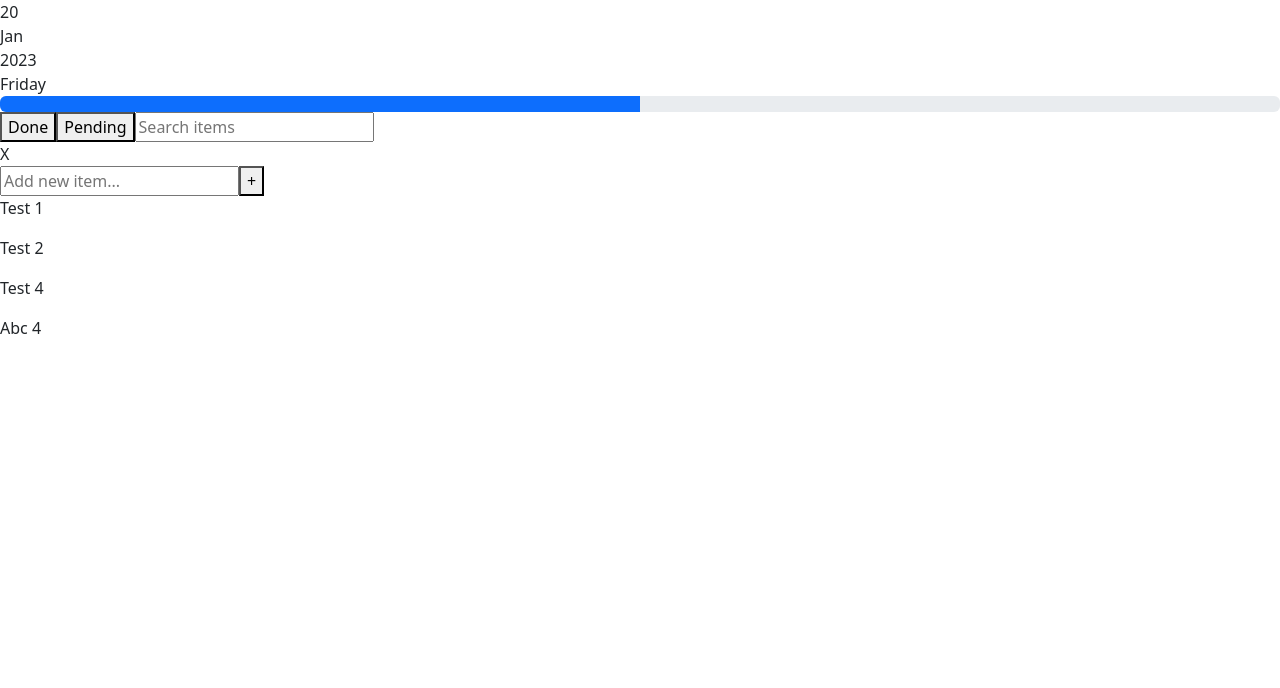
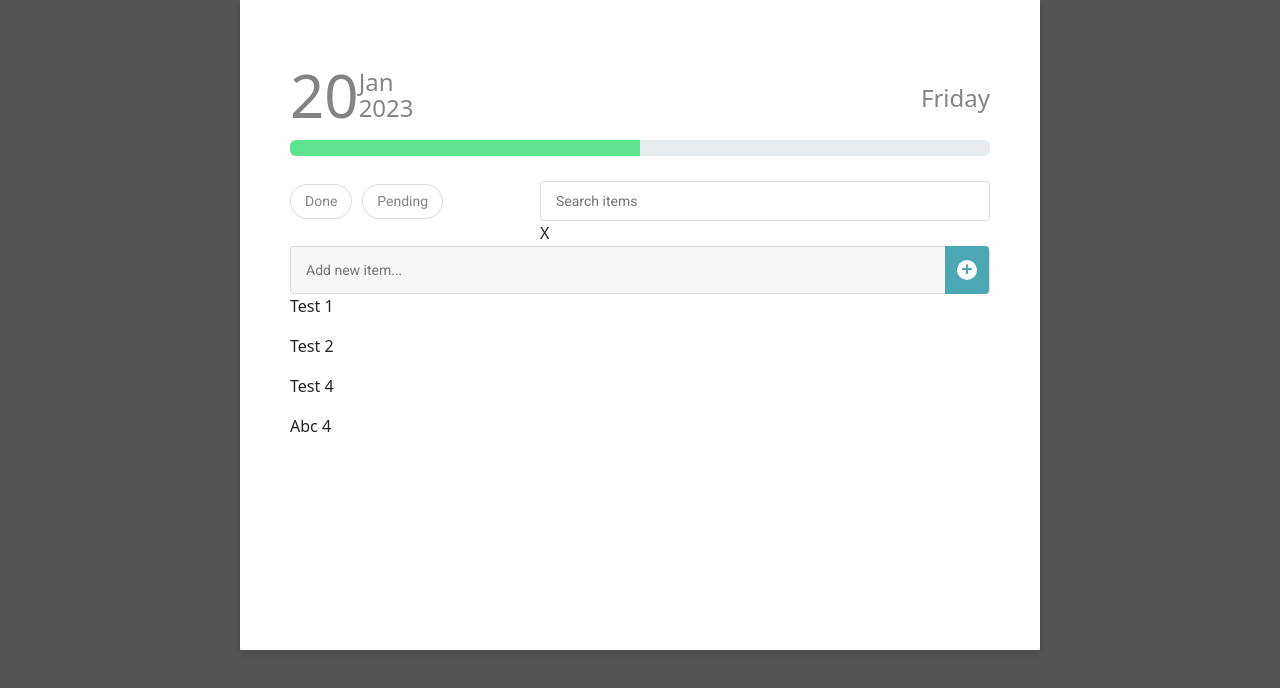
Before and after one commit to sizebay/frontend-challenge, a React (Create React App) app: page / in a window 1280 px wide. Shown: the top 688 px of the page. Built offline with nearby package versions, Linux system fonts and the light colour scheme.

Commit message:
Style add item

```diff
--- /dev/null
+++ b/src/assets/styles/additem.css
@@ -0,0 +1,110 @@
+/* .add-container {
+  display: flex;
+  flex-wrap: nowrap;
+}
+
+.add-container button {
+  border: 0;
+  width: 44px;
+  height: 48px;
+  background: #4da6b3 0% 0% no-repeat padding-box;
+  border-radius: 0px 4px 4px 0px;
+  opacity: 1;
+}
+
+.add-container button div {
+  width: 20px;
+  height: 20px;
+  background: #ffffff 0% 0% no-repeat padding-box;
+  opacity: 1;
+  border-radius: 50%;
+  margin-left: auto;
+  margin-right: auto;
+  display: flex;
+  align-items: center;
+  justify-content: center;
+  color: #4da6b3 !important;
+  font-weight: bold;
+  font-size: 20px;
+  padding-bottom: 3px;
+}
+
+.add-container input {
+  outline: none;
+  width: 100%;
+  height: 48px;
+  background: #f7f7f7 0% 0% no-repeat padding-box;
+  border: 1px solid #dbdbdb;
+  border-radius: 4px 0 0 4px;
+  opacity: 1;
+  font: normal normal normal 14px/19px Roboto;
+  letter-spacing: 0px;
+  padding-left: 15px;
+}
+
+.add-container:focus {
+  background: #ffffff 0% 0% no-repeat padding-box !important;
+  border: 1px solid #dbdbdb;
+  border-radius: 4px;
+  opacity: 1;
+} */
+
+.add-container {
+  height: 48px;
+  display: flex;
+  flex-wrap: nowrap;
+  background: #f7f7f7 0% 0% no-repeat padding-box;
+  border: 1px solid #dbdbdb;
+  border-radius: 4px;
+  opacity: 1;
+  padding: 0px;
+  align-items: center;
+}
+
+.add-container input {
+  outline: none;
+  border: 0;
+  flex-grow: 2;
+  font: normal normal normal 14px/19px Roboto;
+  border-radius: 4px;
+  background: #f7f7f7 0% 0% no-repeat padding-box;
+  padding: 0px 15px 0px 15px;
+}
+
+.add-container input:focus::-webkit-input {
+  color: #848484;
+}
+
+.add-container input:focus::-webkit-input-placeholder {
+  color: #84848477;
+}
+
+.add-container input:focus {
+  background: #ffffff 0% 0% no-repeat padding-box;
+}
+
+.add-container button {
+  border: 0;
+  width: 44px;
+  height: 48px;
+  background: #4da6b3 0% 0% no-repeat padding-box;
+  border-radius: 0px 4px 4px 0px;
+  opacity: 1;
+}
+
+.add-container button div {
+  width: 20px;
+  height: 20px;
+  background: #ffffff 0% 0% no-repeat padding-box;
+  opacity: 1;
+  border-radius: 50%;
+  margin-left: auto;
+  margin-right: auto;
+  display: flex;
+  align-items: center;
+  justify-content: center;
+  color: #4da6b3 !important;
+  font-weight: bold;
+  font-size: 20px;
+  padding-bottom: 3px;
+}
--- /dev/null
+++ b/src/assets/styles/calendar.css
@@ -0,0 +1,41 @@
+.calendar-container {
+  display: grid;
+  justify-content: space-between;
+  grid-template-columns: 1fr 1fr;
+  color: #848484;
+}
+
+.date {
+  font-size: 60px;
+}
+
+.month,
+.year,
+.day {
+  font-size: 24px;
+}
+
+.calendar-right {
+  justify-self: end;
+  display: grid;
+  grid-template-rows: 1fr 1fr;
+}
+
+.calendar-right .day {
+  margin-top: -15px;
+  grid-row: 2;
+}
+
+.calendar-left {
+  display: grid;
+  grid-template-columns: min-content min-content;
+  align-items: center;
+}
+
+.month {
+  margin-bottom: -10px;
+}
+
+.year {
+  font-weight: 300;
+}
--- a/src/assets/styles/index.css
+++ b/src/assets/styles/index.css
@@ -1,17 +1,41 @@
-body {
-  margin: 0;
-  font-family: -apple-system, BlinkMacSystemFont, "Segoe UI", "Roboto", "Oxygen",
-    "Ubuntu", "Cantarell", "Fira Sans", "Droid Sans", "Helvetica Neue",
-    sans-serif;
-  -webkit-font-smoothing: antialiased;
-  -moz-osx-font-smoothing: grayscale;
+@import url("https://fonts.googleapis.com/css2?family=Roboto:ital,wght@0,100;0,300;0,400;0,500;0,700;0,900;1,100;1,300;1,400;1,500;1,700;1,900&display=swap");
+
+html {
+  box-sizing: border-box;
+  font-size: 16px;
+  font-family: "Roboto", sans-serif;
+  display: flex;
+  justify-content: center;
+  background-color: #555555;
 }
 
-code {
-  font-family: source-code-pro, Menlo, Monaco, Consolas, "Courier New",
-    monospace;
+*,
+*:before,
+*:after {
+  box-sizing: inherit;
 }
 
-.bg-green {
-  background-color: #5de290 !important;
+body,
+h1,
+h2,
+h3,
+h4,
+h5,
+h6,
+p,
+ol,
+ul {
+  margin: 0;
+  padding: 0;
+  font-weight: normal;
 }
+
+ol,
+ul {
+  list-style: none;
+}
+
+img {
+  max-width: 100%;
+  height: auto;
+}
--- /dev/null
+++ b/src/assets/styles/progressbar.css
@@ -0,0 +1,3 @@
+.bg-green {
+  background-color: #5de290 !important;
+}
--- /dev/null
+++ b/src/assets/styles/searchbar.css
@@ -0,0 +1,47 @@
+.search-container {
+  display: flex;
+  justify-content: space-between;
+  padding: 25px 0px 25px;
+}
+
+.search-input {
+  outline: none;
+  width: 450px;
+  height: 40px;
+  background: #ffffff 0% 0% no-repeat padding-box;
+  border: 1px solid #dbdbdb;
+  border-radius: 4px;
+  opacity: 1;
+  font: normal normal normal 14px/19px Roboto;
+  letter-spacing: 0px;
+  color: #848484;
+  padding: 15px;
+}
+
+.buttons {
+  display: flex;
+  align-items: center;
+  gap: 10px;
+}
+
+.buttons button {
+  background: #ffffff 0% 0% no-repeat padding-box;
+  border: 1px solid #dbdbdb;
+  border-radius: 20px;
+  opacity: 1;
+  font: normal normal normal 14px/19px Roboto;
+  letter-spacing: 0px;
+  color: #848484;
+  opacity: 1;
+  padding: 0.5em 1em;
+}
+
+.clear-search-field {
+  position: fixed;
+}
+
+.active {
+  background: #f7f7f8 0% 0% no-repeat padding-box !important;
+  border: 1px solid #4da6b3 !important;
+  color: #4da6b3 !important;
+}
--- /dev/null
+++ b/src/assets/styles/todo.css
@@ -0,0 +1,9 @@
+.todo-container {
+  width: 800px;
+  height: 650px;
+  background: #ffffff 0% 0% no-repeat padding-box;
+  box-shadow: 0px 3px 6px #00000029;
+  border-radius: 4px;
+  opacity: 1;
+  padding: 50px;
+}
--- a/src/components/AddItem.js
+++ b/src/components/AddItem.js
@@ -1,4 +1,6 @@
 import React, { useState } from "react";
+
+import "../assets/styles/additem.css";
 
 export default function AddItem(props) {
   const [todo, setTodo] = useState("");
@@ -7,7 +9,7 @@ export default function AddItem(props) {
     setTodo(e.target.value);
   }
   return (
-    <div>
+    <div className='add-container'>
       <input
         type='text'
         placeholder='Add new item...'
@@ -16,7 +18,7 @@ export default function AddItem(props) {
       <button
         onClick={() => props.handleAddTodo({ name: todo, status: "Pending" })}
       >
-        +
+        <div>+</div>
       </button>
     </div>
   );
--- a/src/components/Calendar.js
+++ b/src/components/Calendar.js
@@ -1,4 +1,6 @@
 import React from "react";
+
+import "../assets/styles/calendar.css";
 
 export default function Calendar() {
   const monthNames = [
@@ -33,13 +35,17 @@ export default function Calendar() {
   const day = weekday[current.getDay()];
 
   return (
-    <div>
-      {date} <br />
-      {month}
-      <br />
-      {year}
-      <br />
-      {day}
+    <div className='calendar-container'>
+      <div className='calendar-left'>
+        <div className='date'>{date}</div>
+        <div className='month-and-year'>
+          <div className='month'>{month}</div>
+          <div className='year'>{year}</div>
+        </div>
+      </div>
+      <div className='calendar-right'>
+        <div className='day'>{day}</div>
+      </div>
     </div>
   );
 }
--- a/src/components/ProgressBar.js
+++ b/src/components/ProgressBar.js
@@ -1,4 +1,6 @@
 import ProgressBar from "react-bootstrap/ProgressBar";
+
+import "../assets/styles/progressbar.css";
 
 function Progressbar(props) {
   let totalTodos = props.todos.length;
--- a/src/components/Searchbar.js
+++ b/src/components/Searchbar.js
@@ -1,8 +1,11 @@
 import React from "react";
+
+import "../assets/styles/searchbar.css";
 
 export default function Searchbar(props) {
   return (
     <div className='search-container'>
+      <div className='buttons'>
         <button
           onClick={() => {
             const newStatus = "Done";
@@ -23,6 +26,9 @@ export default function Searchbar(props) {
         >
           Pending
         </button>
+      </div>
+
+      <div className='search-input-container'>
         <input
           type='text'
           placeholder='Search items'
@@ -46,5 +52,6 @@ export default function Searchbar(props) {
           X
         </div>
       </div>
+    </div>
   );
 }
--- a/src/components/Todo.js
+++ b/src/components/Todo.js
@@ -4,6 +4,8 @@ import Calendar from "./Calendar";
 import ProgressBar from "./ProgressBar";
 import Searchbar from "./Searchbar";
 import TodoList from "./TodoList";
+
+import "../assets/styles/todo.css";
 
 export default function Todo() {
   const [todos, setTodos] = useState([
@@ -63,7 +65,7 @@ export default function Todo() {
   }
 
   return (
-    <div>
+    <div className='todo-container'>
       <Calendar />
       <ProgressBar todos={todos} />
       <Searchbar
--- a/src/index.js
+++ b/src/index.js
@@ -1,6 +1,6 @@
 import React from "react";
 import ReactDOM from "react-dom/client";
-import "./assets/styles/";
+import "./assets/styles/index.css";
 import "bootstrap/dist/css/bootstrap.min.css";
 import App from "./App";
 
```
Lines whose indentation alone changed are shown as unchanged.
